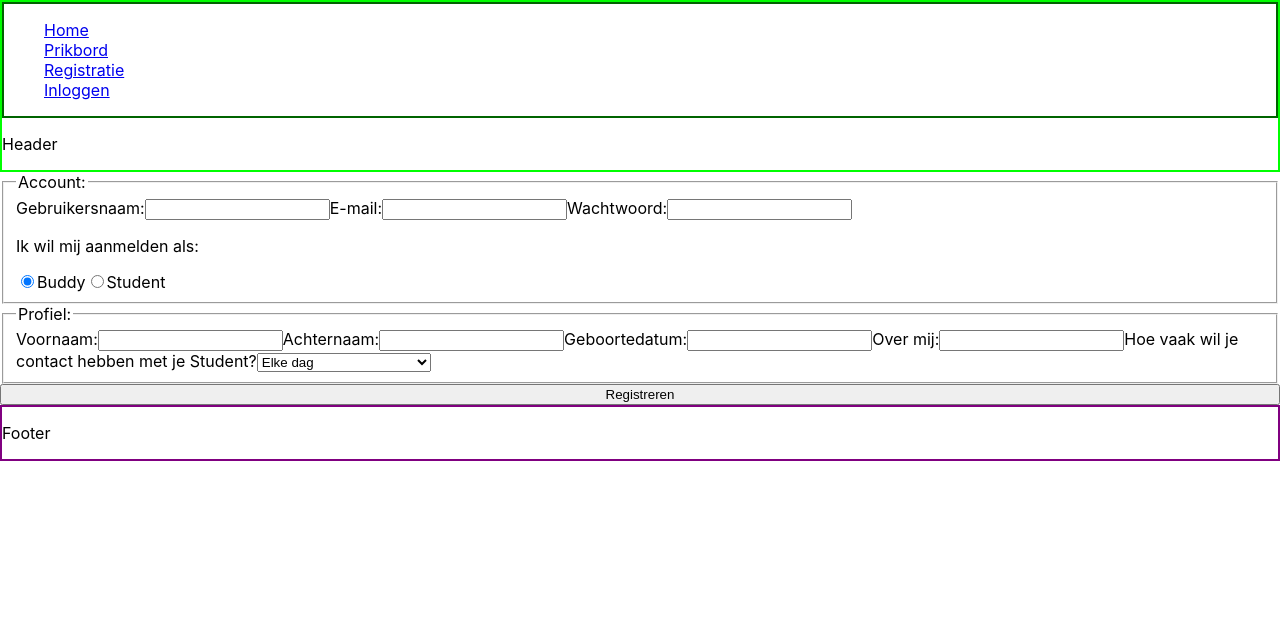
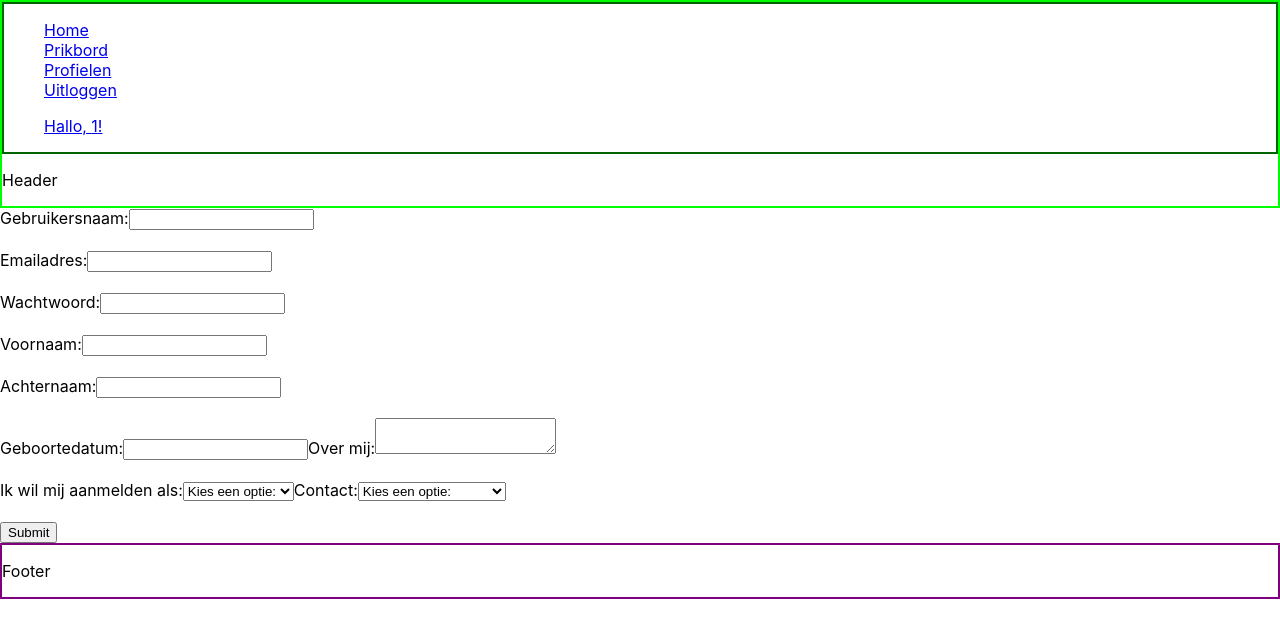
Before and after one commit to jentebuijs/FE-Eindopdracht, a React (Create React App) app: page /registreren in a window 1280 px wide. Shown: the top 638 px of the page. Built offline with nearby package versions, Linux system fonts and the light colour scheme; sample sign-in values are in the browser's storage.

Commit message:
signup omgebouwd naar React Hook Form

```diff
--- a/package.json
+++ b/package.json
@@ -10,6 +10,8 @@
     "jwt-decode": "^3.1.2",
     "react": "^18.1.0",
     "react-dom": "^18.1.0",
+    "react-hook-form": "^7.34.0",
+    "react-icons": "^4.4.0",
     "react-router-dom": "^5.3.3",
     "react-scripts": "5.0.1",
     "web-vitals": "^2.1.4"
--- a/src/App.js
+++ b/src/App.js
@@ -1,5 +1,5 @@
 import './App.css';
-import {Route, Switch} from "react-router-dom";
+import {Redirect, Route, Switch} from "react-router-dom";
 import Home from "./pages/Home/Home";
 import Messageboard from "./pages/Messageboard/Messageboard";
 import Overview from "./pages/Overview/Overview";
@@ -11,6 +11,14 @@ import {useContext} from "react";
 import {AuthContext} from "./context/AuthContext";
 import Header from "./components/Header/Header";
 import Footer from "./components/Footer/Footer";
+
+function PrivateRoute({children, isAuth, ...rest}) {
+    return (
+        <Route {...rest}>
+            {isAuth ? children : <Redirect to="/inloggen"/>}
+        </Route>
+    )
+}
 
 function App() {
     const {isAuth} = useContext(AuthContext);
@@ -31,15 +39,12 @@ function App() {
                 <Route path="/registreren">
                     <SignUp/>
                 </Route>
-                <Route path="/profielen">
+                <PrivateRoute isAuth={isAuth} path="/profielen">
                     <Overview/>
-                </Route>
-                <Route path="/profiel/:username">
+                </PrivateRoute>
+                <PrivateRoute isAuth={isAuth} path="/profiel/:username">
                     <Profile/>
-                </Route>
-                <Route path="/profiel/:username/bewerken">
-                    <ProfileChange/>
-                </Route>
+                </PrivateRoute>
             </Switch>
             <Footer />
         </>
--- a/src/components/NavBar/NavBar.js
+++ b/src/components/NavBar/NavBar.js
@@ -8,7 +8,6 @@ function NavBar() {
 
     return (
         <nav>
-            {console.log(user)}
             <ul>
                 <li>
                     <NavLink exact to="/" activeClassName="active-navlink">Home</NavLink>
@@ -24,7 +23,7 @@ function NavBar() {
                     <li><NavLink to="/" activeClassName="active-navlink" onClick={logout} >Uitloggen</NavLink></li></> }
             </ul>
             <ul>
-                {isAuth && <li><NavLink to="/profiel/:username" activeClassName="active-navlink">Hallo, {user.username}!</NavLink></li>}
+                { user && <li><NavLink to={`/profiel/${user.username}`} activeClassName="active-navlink">Hallo, {user.username}!</NavLink></li>}
             </ul>
         </nav>
     );
--- /dev/null
+++ b/src/components/helpers/isTokenValid.js
@@ -0,0 +1,15 @@
+import jwt_decode from 'jwt-decode';
+function isTokenValid(jwtToken) {
+    const decodedToken = jwt_decode(jwtToken);
+    const expirationUnix = decodedToken.exp;
+    const now = new Date().getTime();
+    const nowInUnix = Math.round(now / 1000);
+    if (expirationUnix - nowInUnix > 0) {
+        return true;
+    } else {
+        return false;
+    }
+    // bovenstaande if-statement kun je versimpelen tot:
+    // return expirationUnix - nowInUnix > 0;
+}
+export default isTokenValid;
--- a/src/context/AuthContext.js
+++ b/src/context/AuthContext.js
@@ -1,21 +1,23 @@
 import {createContext, useEffect, useState} from "react";
 import {useHistory} from "react-router-dom";
 import jwt_decode from "jwt-decode";
+import isTokenValid from "../components/helpers/isTokenValid";
 
 export const AuthContext = createContext({});
 
 function AuthContextProvider({ children }) {
+    const history = useHistory();
     const [ auth, setAuth] = useState({
         isAuth: false,
         user: null,
         status: 'pending',
     });
-    const history = useHistory();
 
     useEffect(() => {
+        console.log("useeffect wordt geladen");
         const token = localStorage.getItem('token');
-        const decodedToken = jwt_decode(token);
-        if (token && !isTokenExpired) {
+        if (token && isTokenValid(token)) {
+            const decodedToken = jwt_decode(token);
             setAuth({
                 isAuth: true,
                 user: {
@@ -24,20 +26,16 @@ function AuthContextProvider({ children }) {
                 },
                 status: 'done',
             });
+            console.log("dit gaat goed");
         } else {
             setAuth({
-                ...auth,
+                isAuth: false,
+                user: null,
                 status: 'done',
-            })
+            });
+            console.log("dit gaat fout");
         }
     }, [])
-
-    function isTokenExpired(token) {
-        const decodedToken = jwt_decode(token);
-        if (decodedToken.exp < Date.now()) {
-            return true;
-        } return false;
-    }
 
     function login(token) {
         console.log(token);
@@ -55,11 +53,13 @@ function AuthContextProvider({ children }) {
     }
 
     function logout() {
+        localStorage.removeItem('token');
         setAuth({
             isAuth: false,
             user: null,
             status: 'done',
         });
+        history.push("/inloggen");
     }
 
     const contextData = {
--- a/src/pages/Overview/Overview.js
+++ b/src/pages/Overview/Overview.js
@@ -7,13 +7,13 @@ import jwt_decode from "jwt-decode";
 
 function Overview() {
     const { isAuth, user } = useContext(AuthContext);
-    const [ profiles, setProfiles ] = useState();
+    const [ profiles, setProfiles ] = useState(null);
 
     useEffect(() => {
         async function fetchProfiles() {
             const token = localStorage.getItem('token');
             try {
-                const response = await axios.get(`http://localhost:8080/profiles/${user.authority}`, {
+                const response = await axios.get("http://localhost:8080/profiles/", {
                     headers: {
                         "Content-type" : "application/json",
                         Authorization: `Bearer ${token}`
--- a/src/pages/ProfileChange/ProfileChange.js
+++ b/src/pages/ProfileChange/ProfileChange.js
@@ -5,23 +5,21 @@ import {AuthContext} from "../../context/AuthContext";
 import Header from "../../components/Header/Header";
 import Footer from "../../components/Footer/Footer";
 
-function ProfileChange() {
-    const {user: {username}} = useContext(AuthContext);
+function ProfileChange({ profileData }) {
+    const {user} = useContext(AuthContext);
     return (
       <>
-          <Header />
-          <Link to={`/profiel/${username}/afbeelding`}>Afbeelding aanpassen</Link>
+          <Link to={`/profiel/${user.username}/afbeelding`}>Afbeelding aanpassen</Link>
           <form>
               <label htmlFor="first-name">Voornaam:</label>
-              <input type="text" id="first-name"/>
+              <input type="text" placeholder={profileData.firstName} id="first-name"/>
               <label htmlFor="last-name">Achternaam:</label>
-              <input type="text" id="last-name" />
+              <input type="text" placeholder={profileData.lastName} id="last-name" />
               <label htmlFor="about-me">Over mij:</label>
               <textarea id="about-me" />
               <label htmlFor="dob">Geboortedatum:</label>
-              <input type="date" id="dob"/>
+              <input type="date" id="dob" placeholder={profileData.dob}/>
           </form>
-          <Footer />
       </>
     );
 }
--- a/src/pages/SignIn/SignIn.js
+++ b/src/pages/SignIn/SignIn.js
@@ -8,7 +8,6 @@ import {useHistory} from "react-router-dom";
 
 function SignIn() {
     const { login } = useContext(AuthContext);
-    const {history} = useHistory();
     const [ username, setUsername ] = useState('');
     const [ password, setPassword ] = useState('');
 
--- a/src/pages/SignUp/SignUp.js
+++ b/src/pages/SignUp/SignUp.js
@@ -1,111 +1,188 @@
 import './SignUp.css'
 import Button from "../../components/Button/Button";
-import {useState} from "react";
+import {useEffect, useState} from "react";
+import {useForm} from 'react-hook-form';
 import axios from "axios";
-import {useHistory} from "react-router-dom";
+import {Link, useHistory} from "react-router-dom";
 
 function SignUp() {
-    const [username, setUsername] = useState('');
-    const [email, setEmail] = useState('');
-    const [password, setPassword] = useState('');
-    const [authorities, setAuthorities] = useState(null);
-    const [firstName, setFirstName] = useState('');
-    const [lastName, setLastName] = useState('');
-    const [dob, setDob] = useState('');
-    const [level, setLevel] = useState('');
-    const [frequency, setFrequency] = useState('');
-    const [aboutMe, setAboutMe] = useState('');
-    const {history} = useHistory();
+    const {register, watch, handleSubmit, formState: {errors}} = useForm();
+    const [success, toggleSuccess] = useState(false);
+    const authority = register("authority");
+    const role = watch("authority");
+    const history = useHistory();
 
-    async function addNewUser(e) {
-        e.preventDefault();
-        console.log(username, email, password, authorities, firstName, lastName, dob, level, frequency, aboutMe);
+    // function onSubmit(data) {
+    //     console.log(data);
+    // }
+
+    const onSubmit = data => {
         try {
-            const response = await axios.post('http://localhost:8080/users/signup', {
-                username: username,
-                email: email,
-                password: password,
-                authorities: authorities,
-                firstName: firstName,
-                lastName: lastName,
-                dob: dob,
-                level: level,
-                frequency: frequency,
-                aboutMe: aboutMe
-            });
-            console.log(response);
+            axios.post(
+                'http://localhost:8080/users/signup',
+                data,
+                {
+                    headers: {
+                        'Content-Type': 'application/json',
+                    }
+                }).then(r => toggleSuccess(true));
         } catch (e) {
+            toggleSuccess(false);
             console.error(e);
         }
     }
 
     return (
         <>
-                <form className="sign-up-form" onSubmit={addNewUser}>
-                    <fieldset>
-                        <legend>Account:</legend>
+            {!success ?
+                <form onSubmit={handleSubmit(onSubmit)}>
                     <label htmlFor="username">Gebruikersnaam:</label>
-                        <input type="text" id="username" onChange={(e) => setUsername(e.target.value)}/>
-                        <label htmlFor="email">E-mail:</label>
-                        <input type="text" id="email" onChange={(e) => setEmail(e.target.value)}/>
+                    <input
+                        type="text"
+                        id="username"
+                        {...register("username", {
+                            required: 'Dit veld is verplicht',
+                            minLength: {
+                                value: 2,
+                                message: "Voer een gebruikersnaam in van minstens 2 tekens"
+                            },
+                            maxLength: {
+                                value: 20,
+                                message: "Voer een gebruikersnaam in van maximaal 20 tekens"
+                            }
+                        })} />
+                    <br/>
+                    {errors.username && errors.username.message}
+                    <br/>
+                    <label htmlFor="email">Emailadres:</label>
+                    <input
+                        type="text"
+                        id="email"
+                        {...register("email", {
+                            required: 'Dit veld is verplicht',
+                            pattern: {
+                                value: /^\S+@\S+$/i,
+                                message: "Dit is geen juist emailadres",
+                            }
+                        })}
+                    />
+                    <br/>
+                    {errors.email && errors.email.message}
+                    <br/>
                     <label htmlFor="password">Wachtwoord:</label>
-                        <input type="password" id="password" onChange={(e) => setPassword(e.target.value)}/>
-                        <div>
-                            <p>Ik wil mij aanmelden als:</p>
-                            <input type="radio" name="userrole" value="Buddy" id="buddy" defaultChecked
+                    <input type="password" id="password" {...register("password", {
+                        required: 'Dit veld is verplicht',
+                        minLength: {
+                            value: 8,
+                            message: "Het wachtwoord moet minstens 8 tekens lang zijn"
+                        },
+                        maxLength: {
+                            value: 20,
+                            message: "Het wachtwoord mag maximaal 20 tekens lang zijn"
+                        }
+                    })} />
+                    <br/>
+                    {errors.password && errors.password.message}
+                    <br/>
+                    <label htmlFor="firstName">Voornaam:</label>
+                    <input type="text" id="firstName" {...register("firstName", {
+                        required: 'Dit veld is verplicht',
+                        minLength: {
+                            value: 2,
+                            message: "Voer de volledige voornaam in"
+                        },
+                        maxLength: {
+                            value: 20,
+                            message: "De voornaam mag maximaal 20 tekens lang zijn"
+                        }
+                    })} />
+                    <br/>
+                    {errors.firstName && errors.firstName.message}
+                    <br/>
+                    <label htmlFor="lastName">Achternaam:</label>
+                    <input type="text" id="lastName" {...register("lastName", {
+                        required: 'Dit veld is verplicht',
+                        minLength: {
+                            value: 3,
+                            message: "Voer de volledige achternaam in"
+                        },
+                        maxLength: {
+                            value: 20,
+                            message: "De achternaam mag maximaal 20 tekens lang zijn"
+                        }
+                    })} />
+                    <br/>
+                    {errors.lastName && errors.lastName.message}
+                    <br/>
+                    <label htmlFor="dob">Geboortedatum:</label>
+                    <input type="datetime" id="dob" {...register("dob", {
+                        required: 'Dit veld is verplicht'
+                    })} />
+                    <label htmlFor="aboutMe">Over mij:</label>
+                    <textarea id="aboutMe" {...register("aboutMe", {
+                        required: 'Dit veld is verplicht',
+                        minLength: {
+                            value: 20,
+                            message: "Vertel iets over jezelf"
+                        },
+                        maxLength: {
+                            value: 255,
+                            message: "Maximaal 255 tekens"
+                        }
+                    })} />
+                    <br/>
+                    {errors.dob && errors.dob.message}
+                    <br/>
+                    <label htmlFor="authority">Ik wil mij aanmelden als:</label>
+                    <select
+                        defaultValue="none"
+                        id="authority"
+                        {...register("authority", {required: true})}
                         onChange={(e) => {
-                                       setAuthorities(["Buddy"]);
-                                       console.log(authorities);
-                                   }}/>
-                            <label htmlFor="buddy">Buddy</label>
-                            <input type="radio" name="userrole" value="Student" id="student"
-                                   onChange={(e) => {
-                                       setAuthorities(["Student"]);
-                                       console.log(authorities);
-                                   }}/>
-                            <label htmlFor="student">Student</label>
-                        </div>
-                    </fieldset>
-                    <fieldset>
-                        <legend>Profiel:</legend>
-                        <label htmlFor="fname">Voornaam:</label>
-                        <input type="text" id="fname" onChange={(e) => setFirstName(e.target.value)}/>
-                        <label htmlFor="lname">Achternaam:</label>
-                        <input type="text" id="lname" onChange={(e) => setLastName(e.target.value)}/>
-                        <label htmlFor="dob">Geboortedatum:</label>
-                        <input type="text" id="dob" onChange={(e) => setDob(e.target.value)}/>
-                        { authorities && authorities.includes("Student") && <span>
-                        <label htmlFor="level">Nederlands niveau:</label>
-                        <select name="level" id="level" onChange={(e) => setLevel(e.target.value)}>
-                            <option value="none" disabled hidden>Kies een optie</option>
-                            <option value="BEGINNER">Beginner - A1</option>
-                            <option value="ELEMENTARY">Beginner -A2</option>
-                            <option value="INTERMEDIATE">Gevorderd - B1</option>
-                            <option value="UPPER_INTERMEDIATE">Gevorderd - B2</option>
-                            <option value="ADVANCED">Vergevorderd - C1</option>
-                            <option value="PROFICIENT">Vergevorderd - C2</option>
+                            authority.onChange(e);
+                            console.log(e);
+                        }}
+                    >
+                        <option value="none" disabled hidden>Kies een optie:</option>
+                        <option value="Buddy">Buddy</option>
+                        <option value="Student"> Student</option>
                     </select>
-                            <p>Weet je nog niet wat je taalniveau is?
-                                <a to="https://detaalbrigade.nl/taalniveaus/">Klik hier</a> voor meer informatie in het Nederlands</p>
-                            <p>Are you not sure about your language level?
-                                <a to="https://www.fluentin3months.com/cefr-levels/">Click here</a> for more information in English</p>
-                        </span> }
-                        <label htmlFor="personal">Over mij:</label>
-                        <input type="text" id="personal" onChange={(e) => setAboutMe(e.target.value)}/>
-                        { authorities && authorities.includes("Student") ? <label htmlFor="frequency">Hoe vaak wil je contact hebben met je Buddy?</label> : <label htmlFor="frequency">Hoe vaak wil je contact hebben met je Student?</label>}
-                        <select name="frequency" id="frequency" onChange={(e) => setFrequency(e.target.value)}>
-                            <option value="none" disabled hidden>Kies een optie</option>
+                    {errors.authority && errors.authority.message}
+                    {role === "Student" &&
+                        <label htmlFor="level">Nederlands Niveau:
+                            <select defaultValue="none" id="level" {...register("Level")}>
+                                <option value="none" disabled hidden>Kies een optie:</option>
+                                <option value="BEGINNER">Beginner (A1)</option>
+                                <option value="ELEMENTARY"> Beginner (A2)</option>
+                                <option value="INTERMEDIATE"> Gevorderd (B1)</option>
+                                <option value="UPPER_INTERMEDIATE"> Gevorderd (B2)</option>
+                                <option value="ADVANCED"> Vergevorderd (C1)</option>
+                                <option value="PROFICIENT"> Vergevorderd (C2)</option>
+                            </select>
+                        </label>}
+                    {errors.level && errors.level.message}
+                    <label htmlFor="frequency">Contact:</label>
+                    <select defaultValue="none" id="frequency" {...register("frequency", {
+                        required: 'Dit veld is verplicht',
+                    })}>
+                        <option value="none" disabled hidden>Kies een optie:</option>
                         <option value="EVERY_DAY">Elke dag</option>
-                            <option value="ONCE_A_WEEK">Een keer per week</option>
-                            <option value="FEW_TIMES_A_WEEK">Een paar keer per week</option>
-                            <option value="ONCE_A_MONTH">Een keer per maand</option>
-                            <option value="FEW_TIMES_A_MONTH">Een paar keer per maand</option>
+                        <option value="FEW_TIMES_A_WEEK"> Paar keer per week</option>
+                        <option value="ONCE_A_WEEK"> Een keer per week</option>
+                        <option value="FEW_TIMES_A_MONTH"> Paar keer per maand</option>
+                        <option value="ONCE_A_MONTH"> Een keer per maand</option>
                     </select>
-                    </fieldset>
-                    <Button type="submit" title="Registreren"/>
+                    <br/>
+                    {errors.frequency && errors.frequency.message}
+                    <br/>
+                    {/*<button type="submit">Registreren</button>*/}
+                    <input type="submit"/>
+                    {/*<Button*/}
+                    {/*    title="Registreren"*/}
+                    {/*    type="submit"/>*/}
                 </form>
-        </>
-    );
+                : <p>Gebruiker is geregistreerd. <Link to="/inloggen">Ga naar de inlogpagina</Link></p>}
+        </>);
 }
 
 export default SignUp;
```
Also changed, not shown: src/pages/Profile/Profile.js (+9 -7 lines), src/components/IconButton/IconButton.css (added), src/components/IconButton/IconButton.js (added), 1 other file (tests, documents, lock files or other folders). Lines whose indentation alone changed are shown as unchanged.
